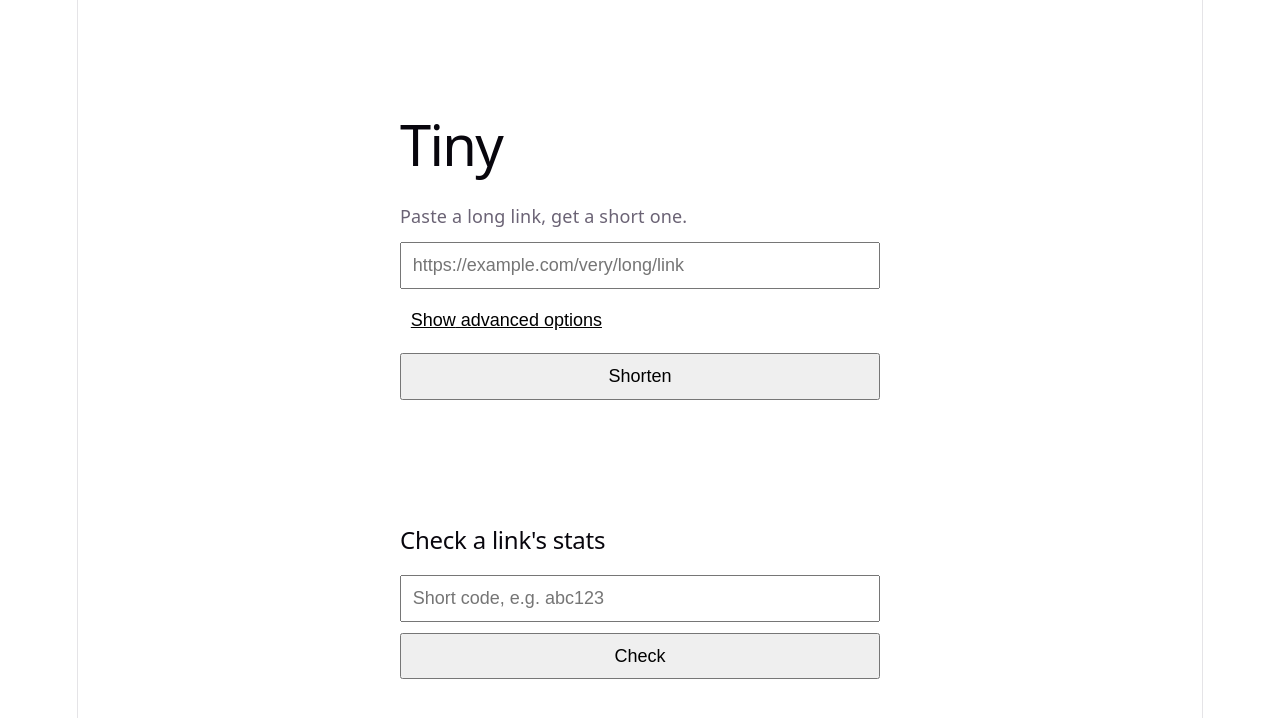
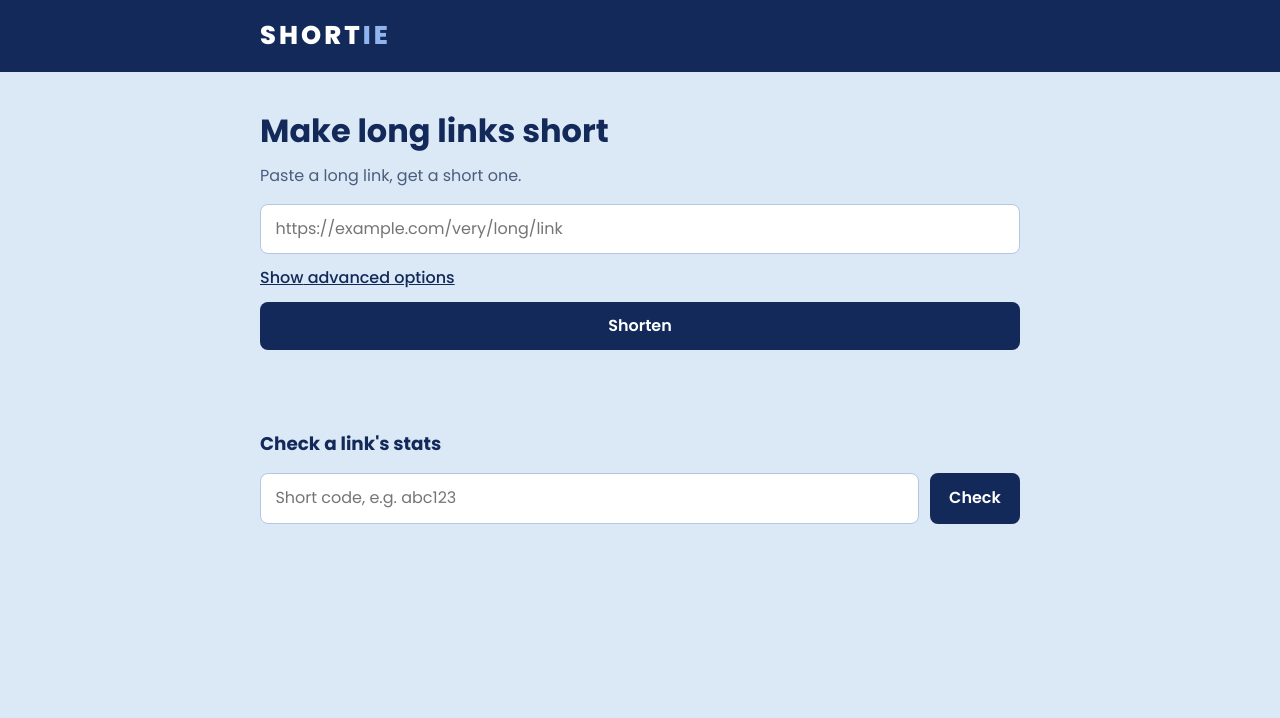
Before and after one commit to Rashid1280/url-shortener, a React (Vite) app in the folder client/: page / in a window 1280 px wide. Shown: the top 718 px of the page. Built offline with nearby package versions, Linux system fonts and the light colour scheme; no server answers.

Commit message:
Restyle: denim background, navy accent, SHORTIE header

```diff
--- a/client/index.html
+++ b/client/index.html
@@ -4,7 +4,13 @@
     <meta charset="UTF-8" />
     <link rel="icon" type="image/svg+xml" href="/favicon.svg" />
     <meta name="viewport" content="width=device-width, initial-scale=1.0" />
-    <title>client</title>
+    <link rel="preconnect" href="https://fonts.googleapis.com" />
+    <link rel="preconnect" href="https://fonts.gstatic.com" crossorigin />
+    <link
+      href="https://fonts.googleapis.com/css2?family=Poppins:wght@400;500;600;700;800&display=swap"
+      rel="stylesheet"
+    />
+    <title>Shortie</title>
   </head>
   <body>
     <div id="root"></div>
--- a/client/src/App.jsx
+++ b/client/src/App.jsx
@@ -74,7 +74,12 @@ function App() {
   }
 
   return (
-    <div className="page">
+    <>
+      <header className="topbar">
+        <span className="logo">
+          SHORT<span>IE</span>
+        </span>
+      </header>
       <ShortenForm
         url={url}
         setUrl={setUrl}
@@ -100,7 +105,7 @@ function App() {
         stats={stats}
         onCheck={handleCheck}
       />
-    </div>
+    </>
   );
 }
 
--- a/client/src/ShortenForm.css
+++ /dev/null
@@ -1,46 +0,0 @@
-.card {
-  max-width: 480px;
-  margin: 4rem auto;
-  padding: 1.5rem;
-  display: flex;
-  flex-direction: column;
-  gap: 0.75rem;
-  text-align: left;
-}
-.card form,
-.advanced {
-  display: flex;
-  flex-direction: column;
-  gap: 0.6rem;
-}
-.card input,
-.card button {
-  padding: 0.6rem;
-  font-size: 1rem;
-}
-.link-btn {
-  background: none;
-  border: none;
-  text-decoration: underline;
-  align-self: flex-start;
-  padding: 0;
-  cursor: pointer;
-}
-.error {
-  color: #d33;
-}
-.result {
-  display: flex;
-  flex-direction: column;
-  gap: 0.6rem;
-  align-items: flex-start;
-  padding: 0.75rem;
-  border: 1px solid #888;
-  border-radius: 6px;
-  word-break: break-all;
-}
-.qr {
-  background: #fff;
-  padding: 12px;
-  border-radius: 6px;
-}
--- a/client/src/ShortenForm.jsx
+++ b/client/src/ShortenForm.jsx
@@ -1,4 +1,3 @@
-import "./ShortenForm.css";
 import { QRCodeSVG } from "qrcode.react";
 
 export default function ShortenForm({
@@ -19,8 +18,8 @@ export default function ShortenForm({
   onCopy,
 }) {
   return (
-    <main className="card">
-      <h1>Tiny</h1>
+    <main className="band">
+      <h1>Make long links short</h1>
       <p>Paste a long link, get a short one.</p>
 
       <form onSubmit={onSubmit}>
--- a/client/src/StatsCheck.jsx
+++ b/client/src/StatsCheck.jsx
@@ -7,7 +7,7 @@ export default function StatsCheck({
   onCheck,
 }) {
   return (
-    <section className="card">
+    <section className="band stats-band">
       <h2>Check a link's stats</h2>
       <form className="row" onSubmit={onCheck}>
         <input
--- a/client/src/index.css
+++ b/client/src/index.css
@@ -1,111 +1,174 @@
 :root {
-  --text: #6b6375;
-  --text-h: #08060d;
-  --bg: #fff;
-  --border: #e5e4e7;
-  --code-bg: #f4f3ec;
-  --accent: #aa3bff;
-  --accent-bg: rgba(170, 59, 255, 0.1);
-  --accent-border: rgba(170, 59, 255, 0.5);
-  --social-bg: rgba(244, 243, 236, 0.5);
-  --shadow:
-    rgba(0, 0, 0, 0.1) 0 10px 15px -3px, rgba(0, 0, 0, 0.05) 0 4px 6px -2px;
-
-  --sans: system-ui, 'Segoe UI', Roboto, sans-serif;
-  --heading: system-ui, 'Segoe UI', Roboto, sans-serif;
-  --mono: ui-monospace, Consolas, monospace;
-
-  font: 18px/145% var(--sans);
-  letter-spacing: 0.18px;
-  color-scheme: light dark;
-  color: var(--text);
-  background: var(--bg);
-  font-synthesis: none;
-  text-rendering: optimizeLegibility;
-  -webkit-font-smoothing: antialiased;
-  -moz-osx-font-smoothing: grayscale;
-
-  @media (max-width: 1024px) {
-    font-size: 16px;
-  }
+  --bg: hwb(211 86% 4%);
+  --navy: #12295a;
+  --navy-dark: #0b1c42;
+  --text: #10213f;
+  --muted: #4a5d7e;
+  --border: #b5c7e0;
+  --soft: #eef4fb;
+  --error: #b42318;
+  --error-soft: #fdecea;
+  --content-width: 760px;
 }
-
-@media (prefers-color-scheme: dark) {
-  :root {
-    --text: #9ca3af;
-    --text-h: #f3f4f6;
-    --bg: #16171d;
-    --border: #2e303a;
-    --code-bg: #1f2028;
-    --accent: #c084fc;
-    --accent-bg: rgba(192, 132, 252, 0.15);
-    --accent-border: rgba(192, 132, 252, 0.5);
-    --social-bg: rgba(47, 48, 58, 0.5);
-    --shadow:
-      rgba(0, 0, 0, 0.4) 0 10px 15px -3px, rgba(0, 0, 0, 0.25) 0 4px 6px -2px;
-  }
-
-  #social .button-icon {
-    filter: invert(1) brightness(2);
-  }
+* {
+  box-sizing: border-box;
 }
-
 body {
   margin: 0;
+  background: var(--bg);
+  color: var(--text);
+  font-family:
+    "Poppins",
+    system-ui,
+    -apple-system,
+    "Segoe UI",
+    Roboto,
+    sans-serif;
+  line-height: 1.55;
 }
-
-#root {
-  width: 1126px;
-  max-width: 100%;
-  margin: 0 auto;
-  text-align: center;
-  border-inline: 1px solid var(--border);
-  min-height: 100svh;
+.topbar {
+  background: var(--navy);
+  padding: 1rem max(1rem, calc((100% - var(--content-width)) / 2));
+}
+.logo {
+  color: #fff;
+  font-size: 1.6rem;
+  font-weight: 800;
+  letter-spacing: 0.12em;
+}
+.logo span {
+  color: #8fb4ee;
+}
+.band {
   display: flex;
   flex-direction: column;
-  box-sizing: border-box;
+  gap: 0.9rem;
+  padding: 2.5rem max(1rem, calc((100% - var(--content-width)) / 2));
 }
 
 h1,
 h2 {
-  font-family: var(--heading);
-  font-weight: 500;
-  color: var(--text-h);
+  margin: 0;
+  color: var(--navy);
 }
-
 h1 {
-  font-size: 56px;
-  letter-spacing: -1.68px;
-  margin: 32px 0;
-  @media (max-width: 1024px) {
-    font-size: 36px;
-    margin: 20px 0;
-  }
+  font-size: 2rem;
+  line-height: 1.2;
 }
 h2 {
-  font-size: 24px;
-  line-height: 118%;
-  letter-spacing: -0.24px;
-  margin: 0 0 8px;
-  @media (max-width: 1024px) {
-    font-size: 20px;
-  }
+  font-size: 1.15rem;
 }
 p {
   margin: 0;
+  color: var(--muted);
 }
-
-code,
-.counter {
-  font-family: var(--mono);
-  display: inline-flex;
-  border-radius: 4px;
-  color: var(--text-h);
+form {
+  display: flex;
+  flex-direction: column;
+  gap: 0.7rem;
 }
-
-code {
-  font-size: 15px;
-  line-height: 135%;
-  padding: 4px 8px;
-  background: var(--code-bg);
+.row {
+  flex-direction: row;
 }
+.row input {
+  flex: 1;
+}
+input {
+  width: 100%;
+  min-width: 0;
+  padding: 0.75rem 0.9rem;
+  font: inherit;
+  border: 1px solid var(--border);
+  border-radius: 8px;
+  background: #fff;
+  color: var(--text);
+}
+input:focus {
+  outline: 2px solid var(--navy);
+  outline-offset: 1px;
+  border-color: var(--navy);
+}
+button {
+  padding: 0.75rem 1.2rem;
+  font: inherit;
+  font-weight: 600;
+  border: 0;
+  border-radius: 8px;
+  background: var(--navy);
+  color: #fff;
+  cursor: pointer;
+}
+button:hover {
+  background: var(--navy-dark);
+}
+button:disabled {
+  background: #8a98b8;
+  cursor: not-allowed;
+}
+.link-btn {
+  background: none;
+  color: var(--navy);
+  padding: 0;
+  align-self: flex-start;
+  font-weight: 500;
+  text-decoration: underline;
+}
+.link-btn:hover {
+  background: none;
+  color: var(--navy-dark);
+}
+.advanced {
+  display: flex;
+  flex-direction: column;
+  gap: 0.6rem;
+}
+.error {
+  background: var(--error-soft);
+  color: var(--error);
+  padding: 0.65rem 0.8rem;
+  border-radius: 8px;
+}
+.result {
+  background: var(--soft);
+  border: 1px solid var(--border);
+  border-radius: 8px;
+  padding: 1rem;
+  display: flex;
+  flex-direction: column;
+  gap: 0.6rem;
+  align-items: flex-start;
+  word-break: break-all;
+}
+.result a {
+  color: var(--navy);
+  font-weight: 600;
+}
+.qr {
+  background: #fff;
+  padding: 12px;
+  border-radius: 6px;
+}
+.stats {
+  display: grid;
+  grid-template-columns: max-content 1fr;
+  gap: 0.4rem 1rem;
+  margin: 0;
+}
+.stats dt {
+  color: var(--muted);
+}
+.stats dd {
+  margin: 0;
+  word-break: break-all;
+}
+@media (max-width: 480px) {
+  h1 {
+    font-size: 1.6rem;
+  }
+  .logo {
+    font-size: 1.3rem;
+  }
+  .band {
+    padding-block: 1.75rem;
+  }
+}
```
Also changed, not shown: client/src/App.css (deleted, +0 -184 lines).
